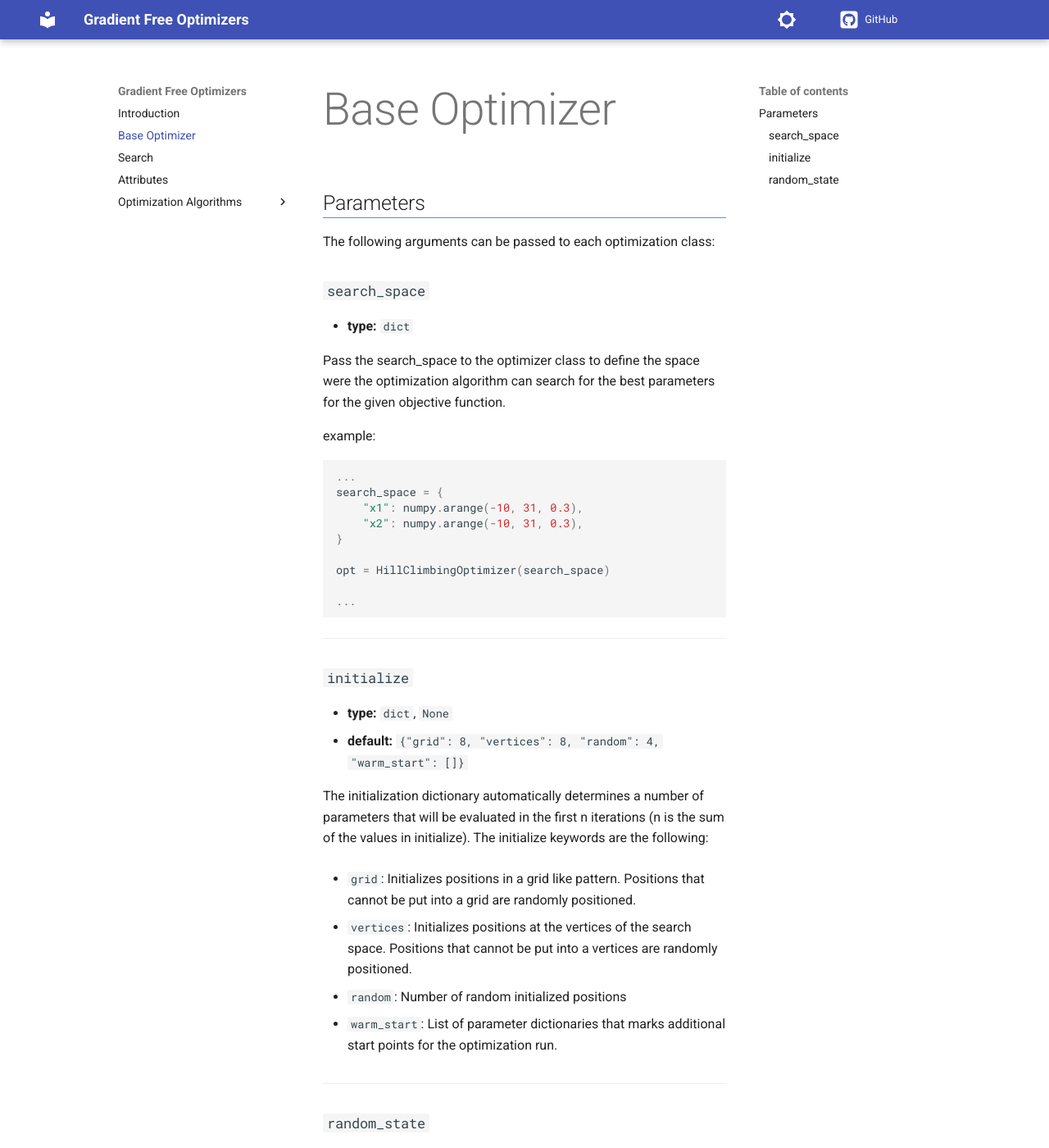
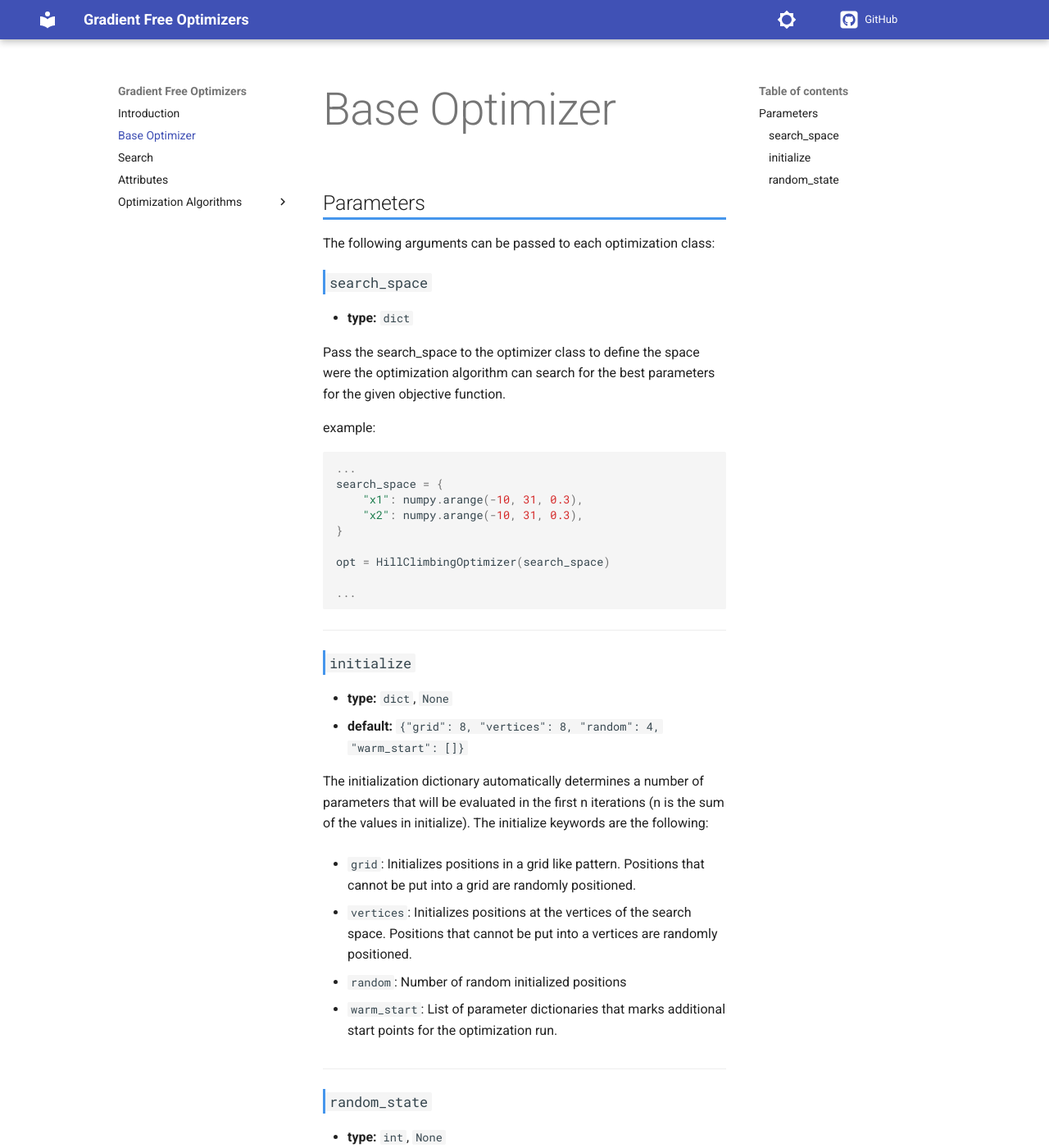
Before and after one commit to SimonBlanke/gradient-free-optimizers-documentation, an MkDocs documentation site: the page built from docs/base_optimizer.md, in a window 1280 px wide and 1400 px high. Shown: the whole window at 82% size. Built offline with MkDocs 1.6.1 and Material for MkDocs 9.7.7, drawn with Linux system fonts in a browser that asks for light colours; comment, search, counter and statistics services are not loaded; the version menu is left out.

Commit message:
change h3 styling

```diff
--- a/docs/css/extra.css
+++ b/docs/css/extra.css
@@ -7,7 +7,12 @@ h1 {
 
 h2 {
     margin: 3rem 0rem 0rem 0rem !important;
-    border-bottom: solid 1px rgb(70, 150, 236);
+    border-bottom: solid 3px rgb(70, 150, 236);
+}
+
+h3 {
+    margin: 1rem 0rem 0rem 0rem !important;
+    border-left: solid 3px rgb(70, 150, 236);
 }
 
 
```
